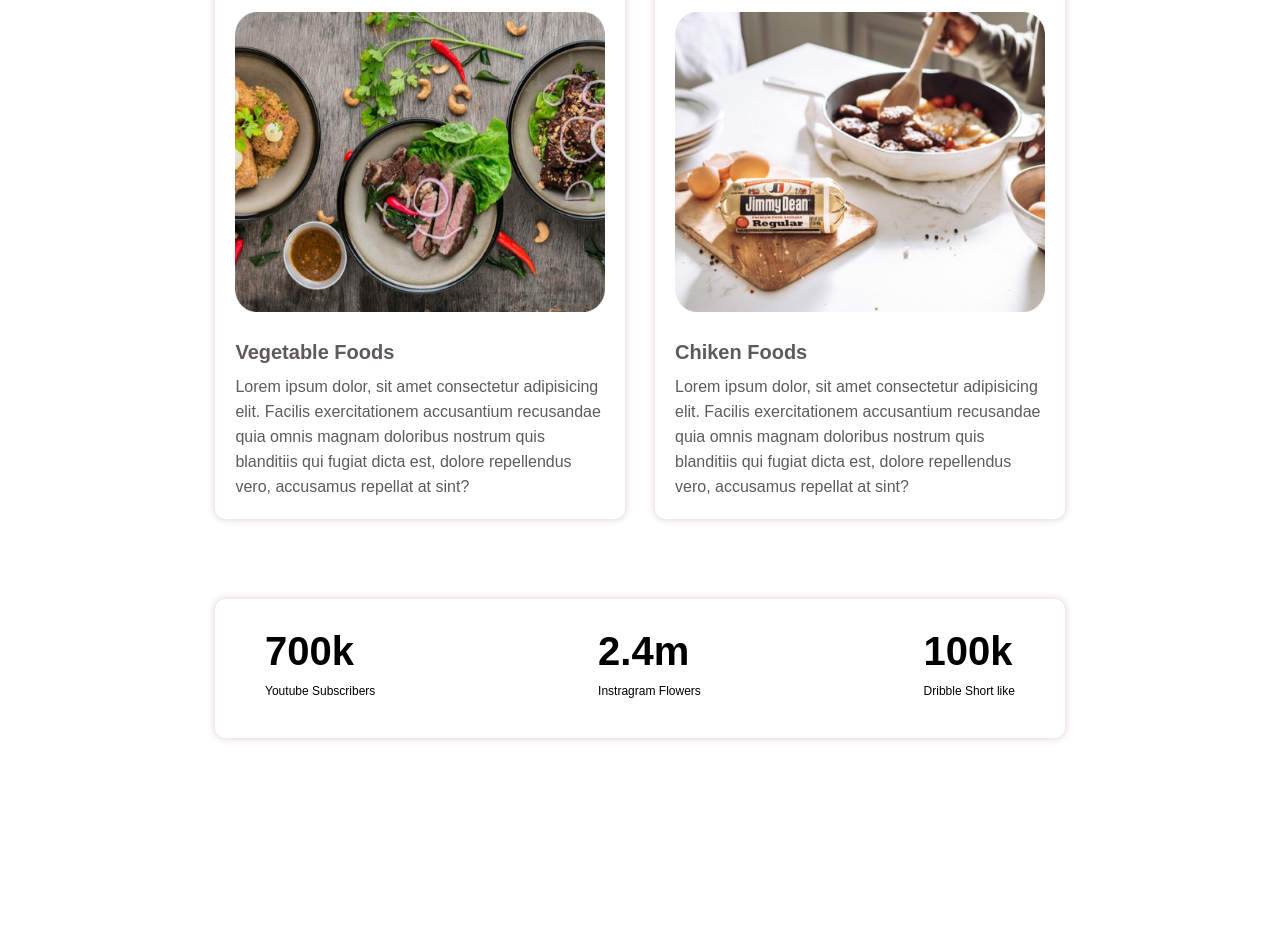
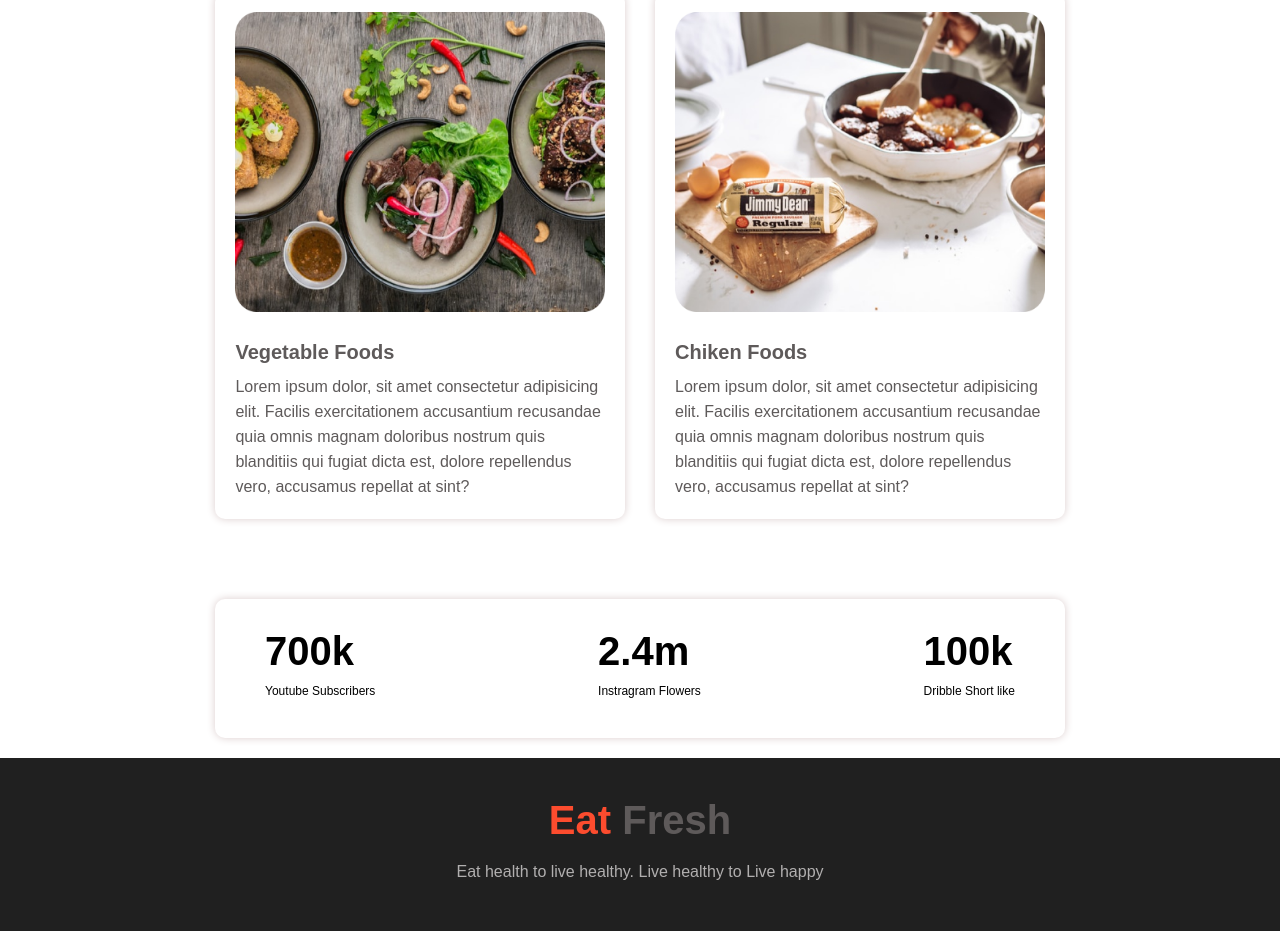
Before and after one commit to mostafiz72/Eat-Health, a plain HTML site: page index.html in a window 1280 px wide. Shown: the part 1313-2244 px from the top of the page. Before the commit the page ends 2071 px from the top, so only its background shows below. Drawn offline with Linux system fonts and the light colour scheme.

Commit message:
added the footer seciton in github

```diff
--- a/index.html
+++ b/index.html
@@ -90,6 +90,14 @@
     </div>
 
 
+    <!-- footer section start here now -->
+    <!-- footer section start here now -->
+
+    <footer>
+        <h1> <span>Eat</span> Fresh</h1>
+        <p>Eat health to live healthy. Live healthy to Live happy</p>
+    </footer>
+
 
 </body>
 </html>
--- a/style.css
+++ b/style.css
@@ -188,3 +188,30 @@ header{
     font-size: 12px;
     padding: 10px 0px;
 }
+
+
+/*  footer section start here now */
+/*  footer section start here now */
+
+
+footer{
+    background-color: rgb(32, 32, 32);
+    color: white;
+    padding-top: 20px;
+    padding-bottom: 50px;
+    text-align: center;
+}
+
+footer h1{
+    font-size: var(--title-size);
+    padding: 20px 0px;
+    color: var(--primary-color)
+}
+
+footer span{
+    color: rgb(252, 76, 46);
+}
+footer p{
+    font-size: var(--desc-size);
+    color: rgb(177, 175, 175);
+}
```
